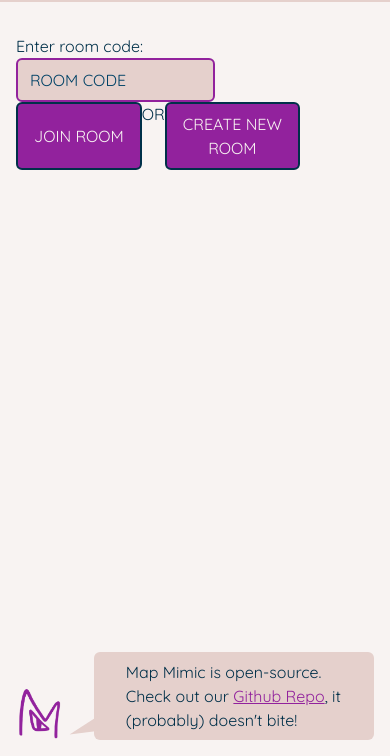
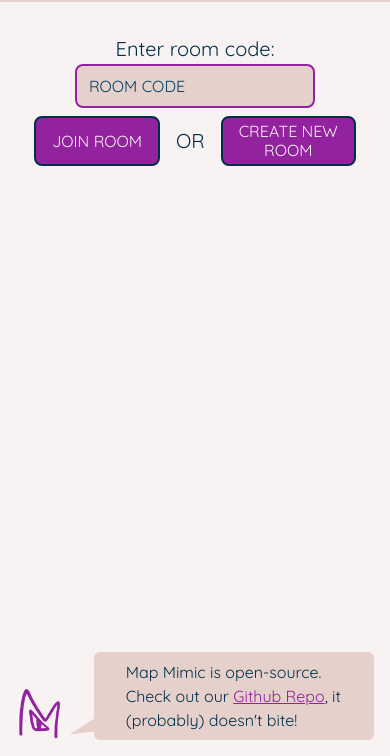
Before and after one commit to voronv27/combat-map, a plain HTML site: page index.html in a window 390 px wide. Shown: the part 88-844 px from the top of the page. Drawn offline with nearby package versions, Linux system fonts and the light colour scheme.

Commit message:
Format landing page
Format the landing page. Center items, style buttons in a slightly nicer way, set up desired text sizes, and add in some resizing for mobile devices.

Next step is formatting the combat map itself.

```diff
--- a/index.html
+++ b/index.html
@@ -102,20 +102,21 @@
 
     <!-- main content -->
     <main class="p-4 gap-2 flex-1">
-        <div id="landing">
-            <div>Enter room code:</div>
+        <div id="landing" class="grid justify-center space-2">
+            <div class="text-[20px] justify-self-center">Enter room code:</div>
             <input id="roomId"
                 type="text"
-                class="uppercase px-3 py-2 rounded-md border-2 border-accent bg-light-accent focus:outline-accent-hover placeholder-dark-fade"
+                class="w-60 md:w-72 justify-self-center uppercase px-3 py-2 rounded-lg border-2 border-accent bg-light-accent focus:outline-accent-hover placeholder-dark-fade"
                 placeholder="ROOM CODE">
-            <div class="flex">
+
+            <div class="mt-2 flex items-stretch gap-4 md:gap-8">
                 <button id="joinRoom"
-                    class="px-4 py-2 bg-accent text-light border-2 border-dark rounded-md hover:bg-accent-hover transition">
+                    class="px-4 md:px-8 py-1 bg-accent text-light border-2 border-dark rounded-lg hover:bg-accent-hover transition">
                     JOIN ROOM
                 </button>
-                <div> OR </div>
+                <div class="self-center text-[20px]"> OR </div>
                 <button id="joinRoom"
-                    class="px-4 py-2 bg-accent text-light border-2 border-dark rounded-md hover:bg-accent-hover transition">
+                    class="px-4 md:px-8 py-1 bg-accent text-light leading-[1.2] border-2 border-dark rounded-lg hover:bg-accent-hover transition">
                     CREATE NEW<br> ROOM
                 </button>
             </div>
```
